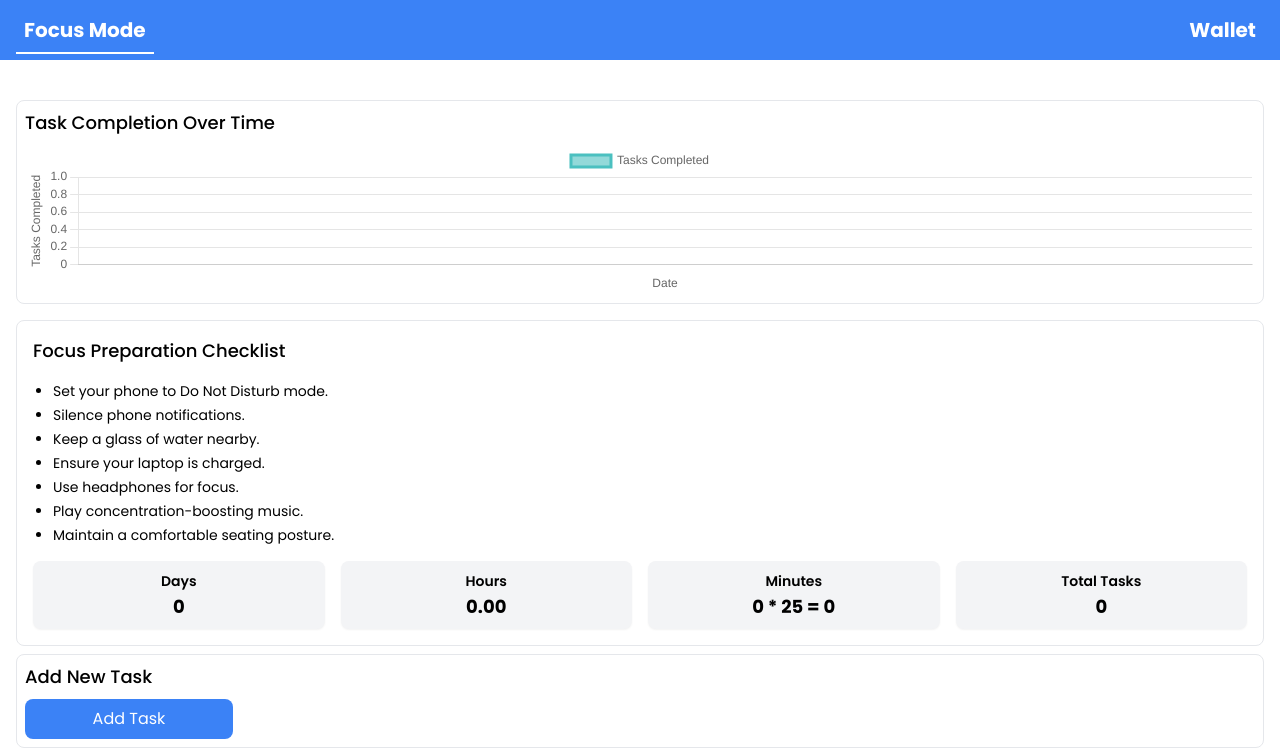
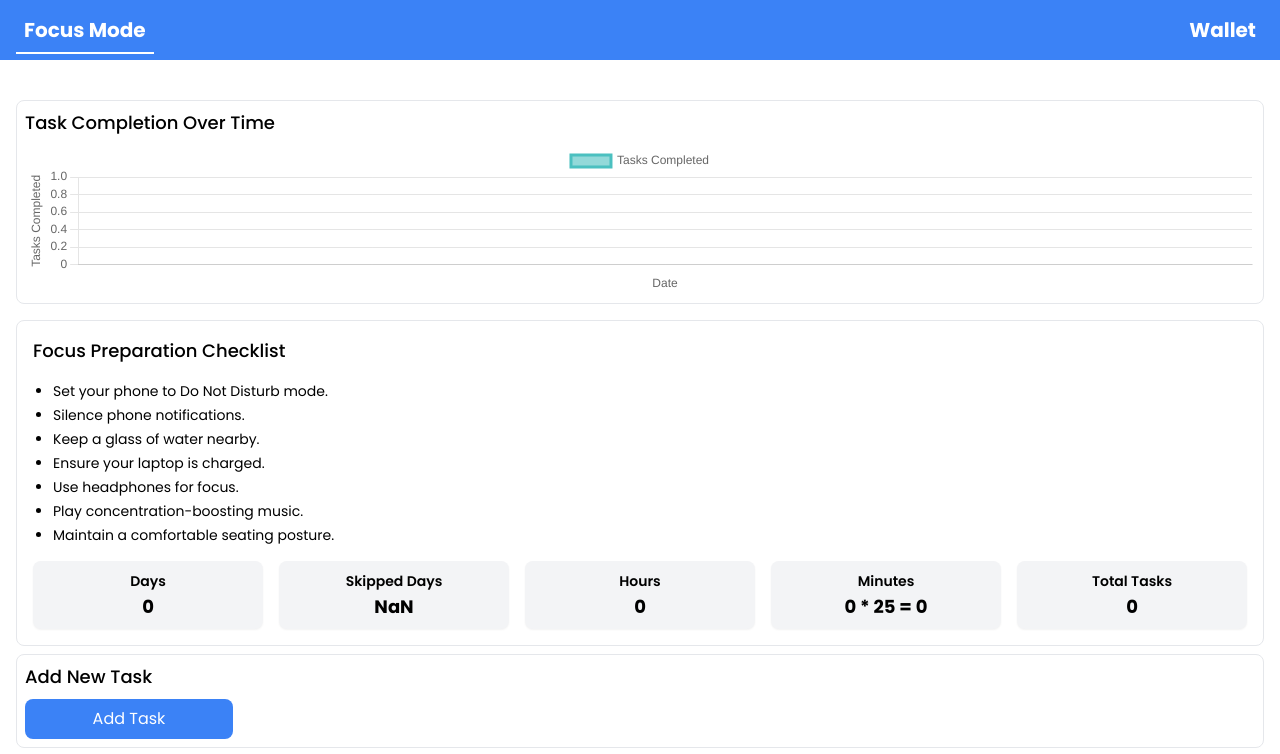
Before and after one commit to dpgaire/focus-mode, a Next.js app: page / in a window 1280 px wide. Shown: the top 754 px of the page. Built offline with nearby package versions, Linux system fonts and the light colour scheme.

Commit message:
add skipped days feature

```diff
--- a/src/components/tasks/Info/TimeSummary.jsx
+++ b/src/components/tasks/Info/TimeSummary.jsx
@@ -2,13 +2,30 @@ import { calculateUniqueDays } from "@/utils";
 
 const TimeSummary = ({ tasks }) => {
   const totalMinutes = tasks.length * 25;
-  const totalHours = totalMinutes / 60;
+  const totalHours = Math.floor(totalMinutes / 60); // Convert to whole hours
+
+  // Calculate total unique days based on tasks
   const totalDays = calculateUniqueDays(tasks);
 
+  // Get all task dates
+  const taskDates = tasks.map((task) => new Date(task.timestamp)); // Assuming each task has a `timestamp` field
+
+  // Determine the first and last dates in the tasks
+  const minDate = new Date(Math.min(...taskDates.map((date) => date.getTime())));
+  const maxDate = new Date(Math.max(...taskDates.map((date) => date.getTime())));
+
+  // Calculate the total days in the date range
+  const totalCalendarDays =
+    Math.round((maxDate - minDate) / (1000 * 60 * 60 * 24)) + 1; // Inclusive of start and end date
+
+  // Calculate skipped days
+  const skippedDays = totalCalendarDays - totalDays;
+
   return (
-    <div className="grid grid-cols-2 lg:grid-cols-4 gap-4 text-center">
+    <div className="grid grid-cols-2 lg:grid-cols-5 gap-4 text-center">
       <SummaryCard label="Days" value={totalDays} />
-      <SummaryCard label="Hours" value={totalHours.toFixed(2)} />
+      <SummaryCard label="Skipped Days" value={Math.max(0, skippedDays)} />
+      <SummaryCard label="Hours" value={totalHours} />
       <SummaryCard
         label="Minutes"
         value={`${tasks.length} * 25 = ${totalMinutes}`}
--- a/src/layout/Header.jsx
+++ b/src/layout/Header.jsx
@@ -9,7 +9,7 @@ const Header = () => {
   const isActive = (path) => router.pathname === path;
 
   return (
-    <div className="header">
+    <div className=" p-4 z-20 sticky top-0 flex justify-between items-center bg-primary text-center text-xl font-bold text-white">
       <Link href="/">
         <span
           className={`${
```
